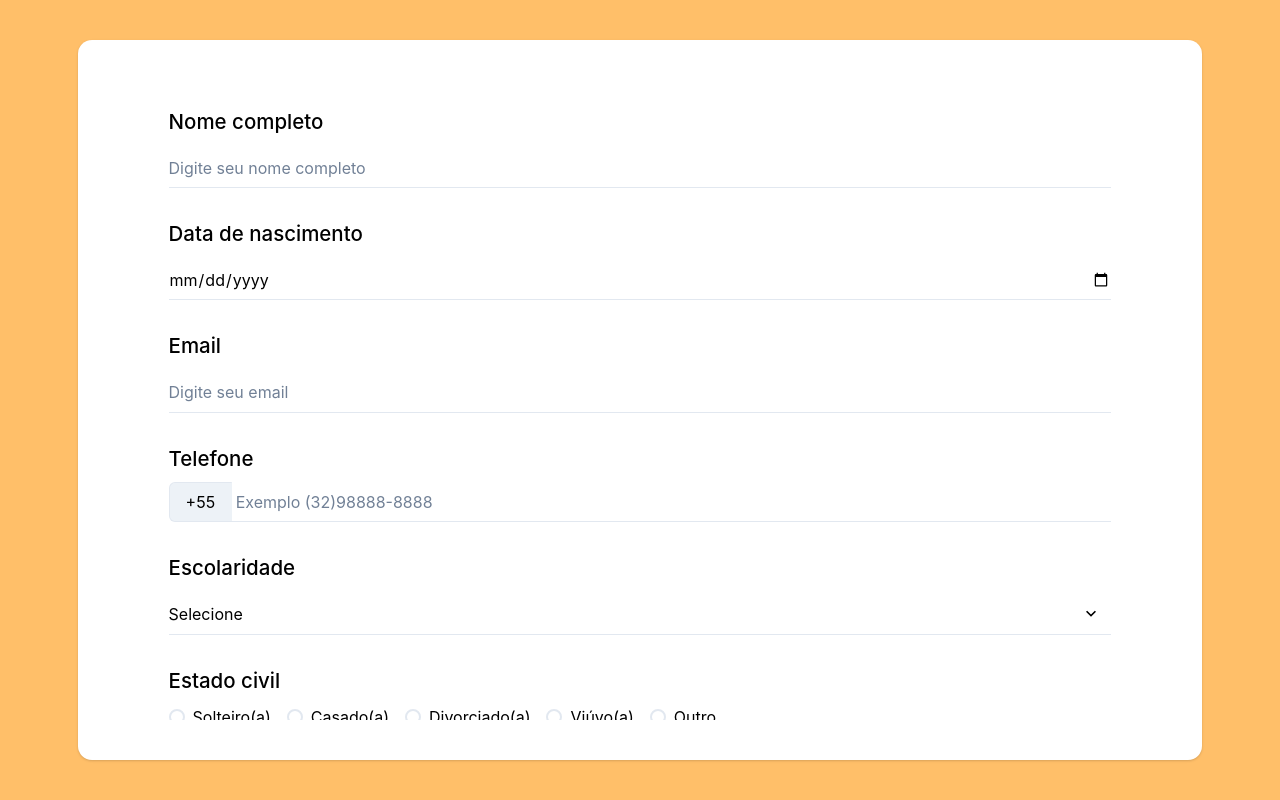
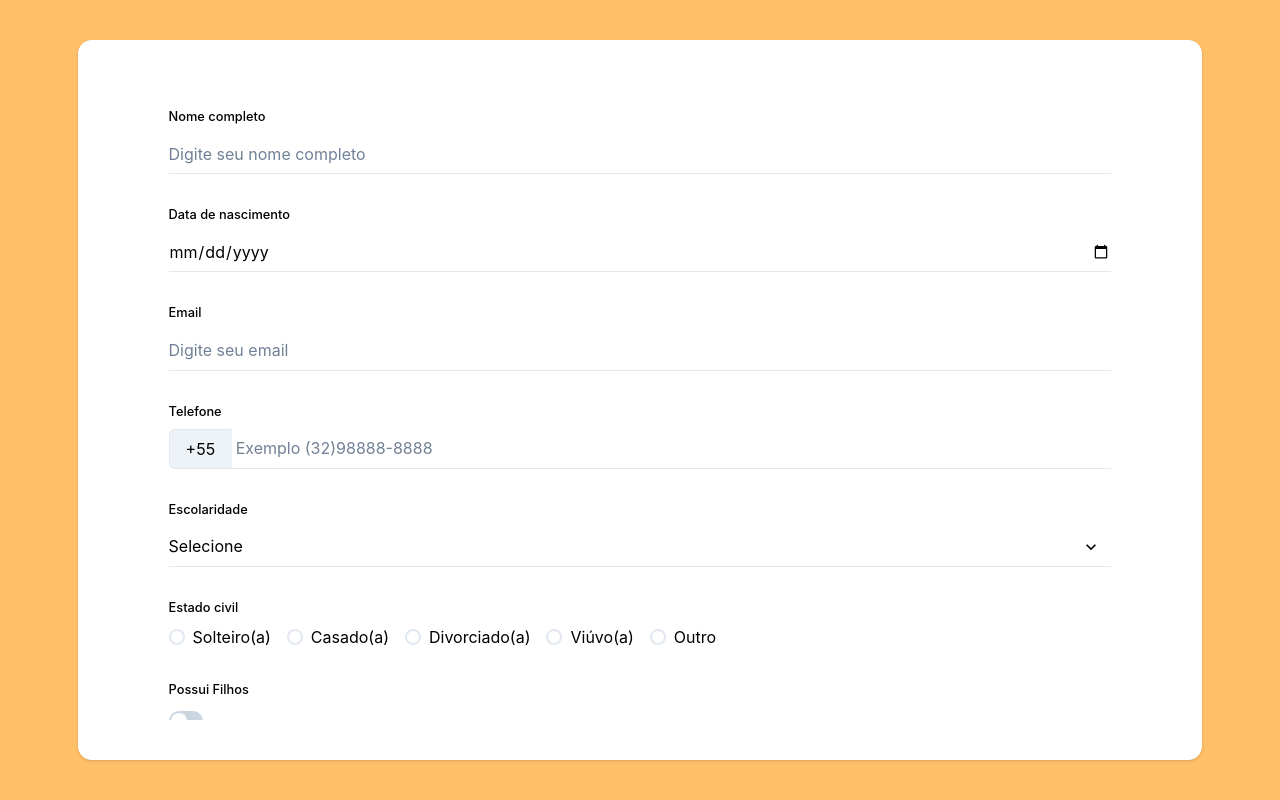
Before and after one commit to Samara-Bastos/Formulario_Cliente_React, a React (Create React App) app: page / in a window 1280 px wide. Built offline with nearby package versions, Linux system fonts and the light colour scheme.

Commit message:
implementação da ferramenta ReactToastify

```diff
--- a/src/App.css
+++ b/src/App.css
@@ -7,7 +7,6 @@
   align-items: center;
   justify-content: center;
   font-family: -apple-system;
-  font-size: 1.6em;
 }
 
 .Card{
```
